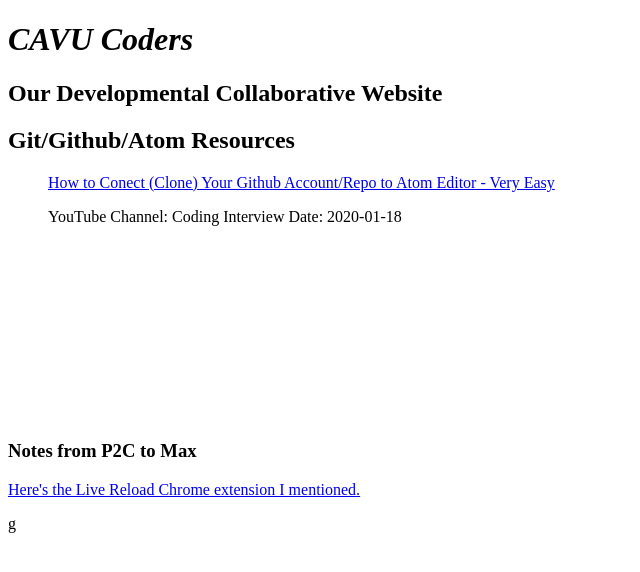
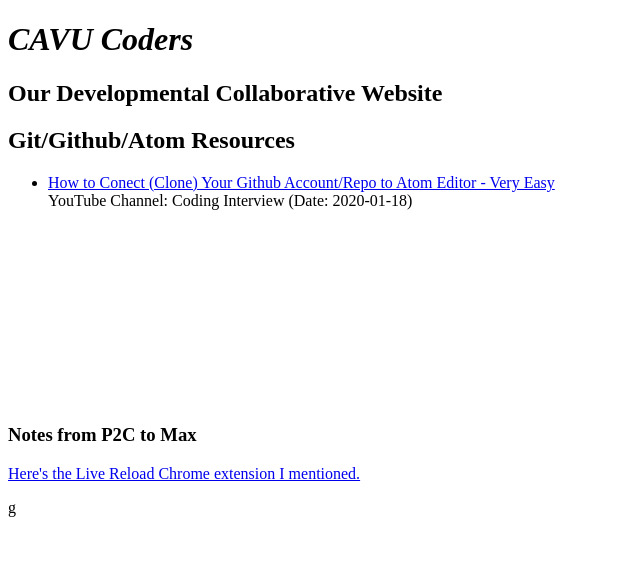
Before and after one commit to MaxThrustTakeoff/cavucoders, a plain HTML site: page LNotes.html in a window 1280 px wide. Shown: the whole page, without its empty margins (0-640 px from the left). Drawn offline with Linux system fonts and the light colour scheme.

Commit message:
Fixed some html errors.

```diff
--- a/LNotes.html
+++ b/LNotes.html
@@ -13,8 +13,11 @@
 
 <h2>Git/Github/Atom Resources</h2>
 <ul>
-   <a href="https://www.youtube.com/watch?v=IiD4XvWKi5g">How to Conect (Clone) Your Github Account/Repo to Atom Editor - Very Easy<a/> </p>
-     YouTube Channel: Coding Interview     Date: 2020-01-18
+  <li>
+   <a href="https://www.youtube.com/watch?v=IiD4XvWKi5g">How to Conect (Clone) Your Github Account/Repo to Atom Editor - Very Easy<a/> <br/>
+    YouTube Channel: Coding Interview (Date: 2020-01-18) </li>
+
+
 </ul>
 
 
```
